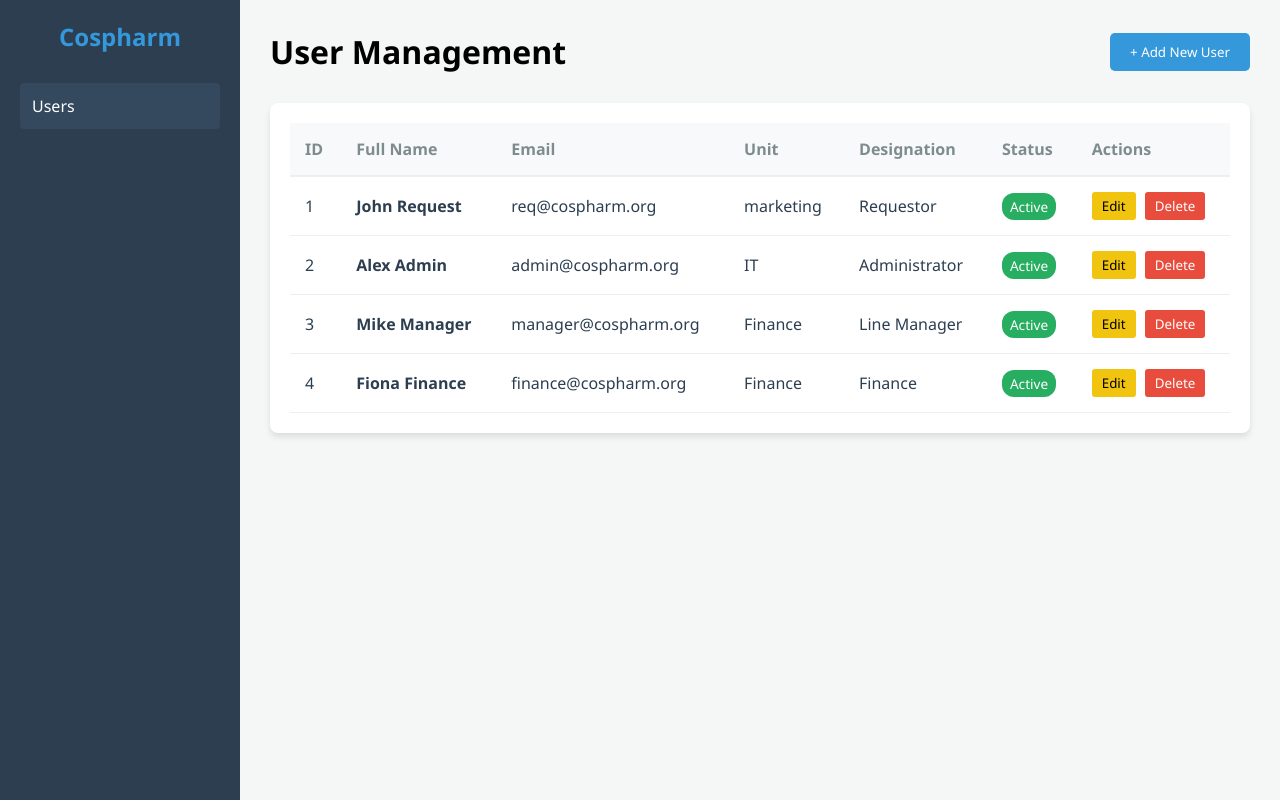
After one commit to selalemahlodi/requisition_system, a PHP site: page /Admin/Frontend/dashboard.php in a window 1280 px wide. The commit adds this page. Run offline with PHP 8.4, Linux system fonts and the light colour scheme; data comes from the database, SQL or seed files in the repository.

Commit message:
Admin, adding user to the database

```diff
--- /dev/null
+++ b/Admin/Frontend/Backend/config.php
@@ -0,0 +1,20 @@
+<?php
+$host = 'localhost';
+$db   = 'requisition_system_db';
+$user = 'root';
+$pass = '';
+$charset = 'utf8mb4';
+
+$dsn = "mysql:host=$host;dbname=$db;charset=$charset";
+$options = [
+    PDO::ATTR_ERRMODE            => PDO::ERRMODE_EXCEPTION,
+    PDO::ATTR_DEFAULT_FETCH_MODE => PDO::FETCH_ASSOC,
+    PDO::ATTR_EMULATE_PREPARES   => false,
+];
+
+try {
+     $pdo = new PDO($dsn, $user, $pass, $options);
+} catch (\PDOException $e) {
+     throw new \PDOException($e->getMessage(), (int)$e->getCode());
+}
+?>
--- /dev/null
+++ b/Admin/Frontend/admin.css
@@ -0,0 +1,155 @@
+* {
+    margin: 0;
+    padding: 0;
+    box-sizing: border-box;
+    font-family: 'Segoe UI', Tahoma, Geneva, Verdana, sans-serif;
+}
+
+body {
+    display: flex;
+    background-color: #f4f7f6;
+    height: 100vh;
+}
+
+.sidebar {
+    width: 240px;
+    background-color: #2c3e50;
+    color: white;
+    padding: 20px;
+}
+
+.sidebar h2 {
+    margin-bottom: 30px;
+    text-align: center;
+    color: #3498db;
+}
+
+.sidebar a {
+    display: block;
+    color: #bdc3c7;
+    padding: 12px;
+    text-decoration: none;
+    margin-bottom: 5px;
+    border-radius: 4px;
+}
+
+.sidebar a:hover, .sidebar a.active {
+    background-color: #34495e;
+    color: white;
+}
+
+
+.main-content {
+    flex: 1;
+    padding: 30px;
+    overflow-y: auto;
+}
+
+header {
+    display: flex;
+    justify-content: space-between;
+    align-items: center;
+    margin-bottom: 30px;
+}
+
+
+.table-container {
+    background: white;
+    padding: 20px;
+    border-radius: 8px;
+    box-shadow: 0 4px 6px rgba(0,0,0,0.1);
+}
+
+table {
+    width: 100%;
+    border-collapse: collapse;
+}
+
+th {
+    text-align: left;
+    background-color: #f8f9fa;
+    padding: 15px;
+    border-bottom: 2px solid #eee;
+    color: #7f8c8d;
+}
+
+td {
+    padding: 15px;
+    border-bottom: 1px solid #eee;
+    color: #2c3e50;
+}
+
+
+.status-badge {
+    background-color: #27ae60;
+    color: white;
+    padding: 4px 8px;
+    border-radius: 12px;
+    font-size: 0.85em;
+}
+
+.btn-add {
+    background-color: #3498db;
+    color: white;
+    border: none;
+    padding: 10px 20px;
+    border-radius: 5px;
+    cursor: pointer;
+}
+
+.btn-edit {
+    background-color: #f1c40f;
+    border: none;
+    padding: 5px 10px;
+    border-radius: 3px;
+    cursor: pointer;
+    margin-right: 5px;
+}
+
+.btn-delete {
+    background-color: #e74c3c;
+    color: white;
+    border: none;
+    padding: 5px 10px;
+    border-radius: 3px;
+    cursor: pointer;
+}
+
+button:hover {
+    opacity: 0.8;
+}
+
+
+.modal {
+    display: none;
+    position: fixed;
+    z-index: 1000;
+    left: 0; top: 0;
+    width: 100%; height: 100%;
+    background-color: rgba(0,0,0,0.5);
+}
+
+.modal-content {
+    background-color: white;
+    margin: 10% auto;
+    padding: 25px;
+    width: 400px;
+    border-radius: 8px;
+    position: relative;
+}
+
+.modal-content input {
+    width: 100%;
+    padding: 10px;
+    margin: 10px 0;
+    border: 1px solid #ddd;
+    border-radius: 4px;
+}
+
+.close {
+    position: absolute;
+    right: 20px;
+    top: 10px;
+    font-size: 24px;
+    cursor: pointer;
+}
--- /dev/null
+++ b/Admin/Frontend/dashboard.php
@@ -0,0 +1,99 @@
+<?php
+require_once "../Frontend/Backend/config.php";
+
+$stmt = $pdo->query("SELECT user_id, email_address, first_name, last_name, unit_name, designation, is_active FROM users");
+$users = $stmt->fetchAll();
+?>
+
+<!DOCTYPE html>
+<html lang="en">
+<head>
+    <meta charset="UTF-8">
+    <meta name="viewport" content="width=device-width, initial-scale=1.0">
+    <title>Admin Dashboard - Live Data</title>
+    <link rel="stylesheet" href="admin.css">
+</head>
+<body>
+
+<div class="sidebar">
+    <h2>Cospharm</h2>
+    <a href="#" class="active">Users</a>
+    </div>
+
+<div class="main-content">
+    <header>
+        <h1>User Management</h1>
+        <button class="btn-add">+ Add New User</button>
+    </header>
+
+    <div class="table-container">
+        <table>
+            <thead>
+                <tr>
+                    <th>ID</th>
+                    <th>Full Name</th>
+                    <th>Email</th>
+                    <th>Unit</th>
+                    <th>Designation</th>
+                    <th>Status</th>
+                    <th>Actions</th>
+                </tr>
+            </thead>
+            <tbody>
+                <?php foreach ($users as $user): ?>
+                <tr>
+                    <td><?= htmlspecialchars($user['user_id']) ?></td>
+                    <td><strong><?= htmlspecialchars($user['first_name'] . ' ' . $user['last_name']) ?></strong></td>
+                    <td><?= htmlspecialchars($user['email_address']) ?></td>
+                    <td><?= htmlspecialchars($user['unit_name']) ?></td>
+                    <td><?= htmlspecialchars($user['designation']) ?></td>
+                    <td>
+                        <span class="status-badge <?= $user['is_active'] ? 'active' : 'inactive' ?>">
+                            <?= $user['is_active'] ? 'Active' : 'Inactive' ?>
+                        </span>
+                    </td>
+                    <td>
+                        <button class="btn-edit">Edit</button>
+                        <button class="btn-delete">Delete</button>
+                    </td>
+                </tr>
+                <?php endforeach; ?>
+            </tbody>
+        </table>
+    </div>
+</div>
+
+<div id="userModal" class="modal">
+    <div class="modal-content">
+        <span class="close">&times;</span>
+        <h2>Add New User</h2>
+        <form action="Backend/add_user.php" method="POST">
+            <input type="text" name="first_name" placeholder="First Name" required>
+            <input type="text" name="last_name" placeholder="Last Name" required>
+            <input type="email" name="email" placeholder="Email Address" required>
+            <input type="text" name="unit" placeholder="Unit (e.g. Finance)" required>
+            <input type="text" name="designation" placeholder="Designation" required>
+            <button type="submit" class="btn-add">Save User</button>
+        </form>
+    </div>
+</div>
+
+<script>
+    const modal = document.getElementById("userModal");
+    const btn = document.querySelector(".btn-add");
+    const span = document.querySelector(".close");
+
+
+    btn.onclick = () => modal.style.display = "block";
+
+
+    span.onclick = () => modal.style.display = "none";
+
+
+    window.onclick = (event) => {
+        if (event.target == modal) modal.style.display = "none";
+    }
+</script>
+
+</body>
+</html>
--- a/User/Frontend/requisition_dashboard.php
+++ b/User/Frontend/requisition_dashboard.php
@@ -1,7 +1,7 @@
 <?php
 
 $css_version = filemtime('requisition_dashboard.css');
-$js_version = filemtime('dashboard_data.js');
+// $js_version = filemtime('dashboard_data.js');
 
 
 $dashboard_stats = [
```
Also changed, not shown: Admin/Frontend/Backend/add_user.php (added, +25 -0 lines).
